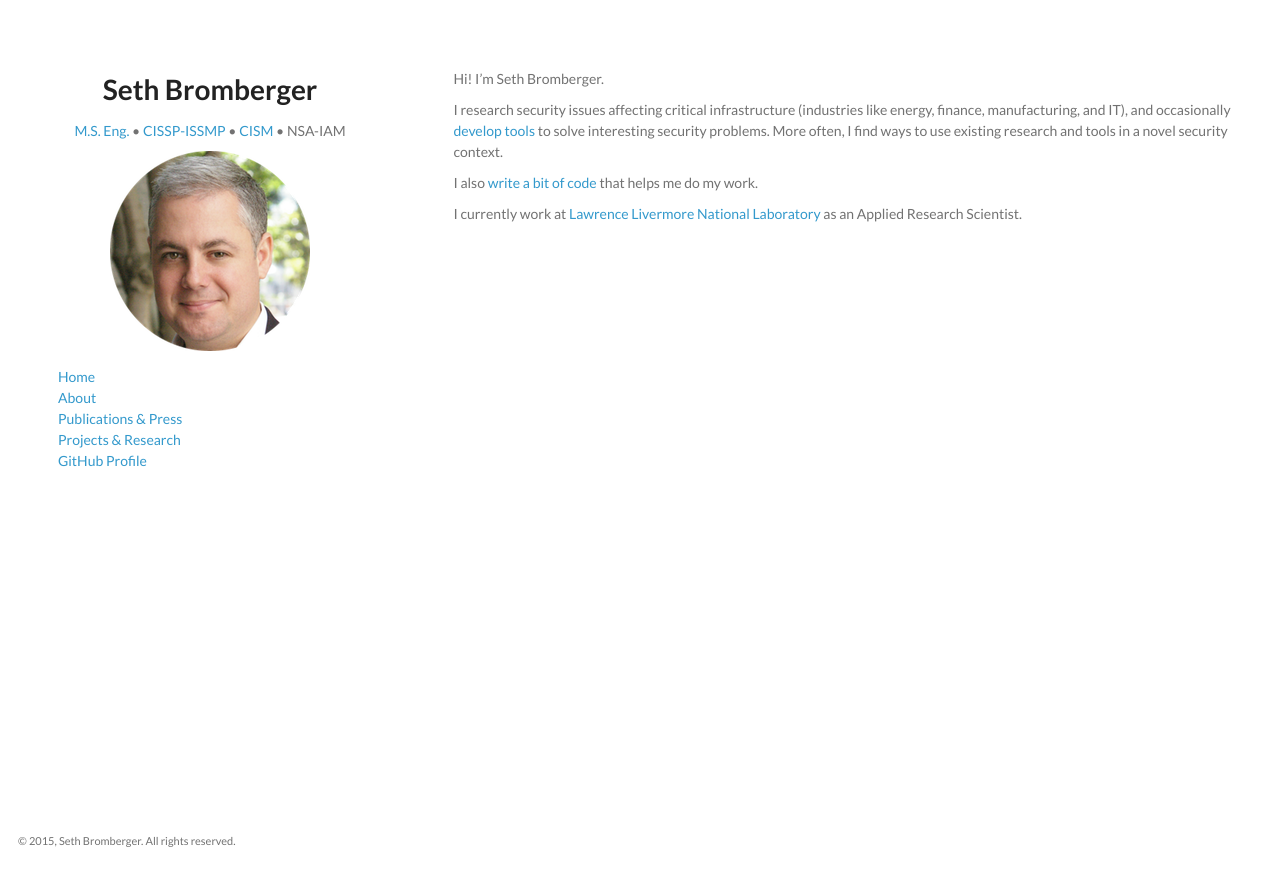
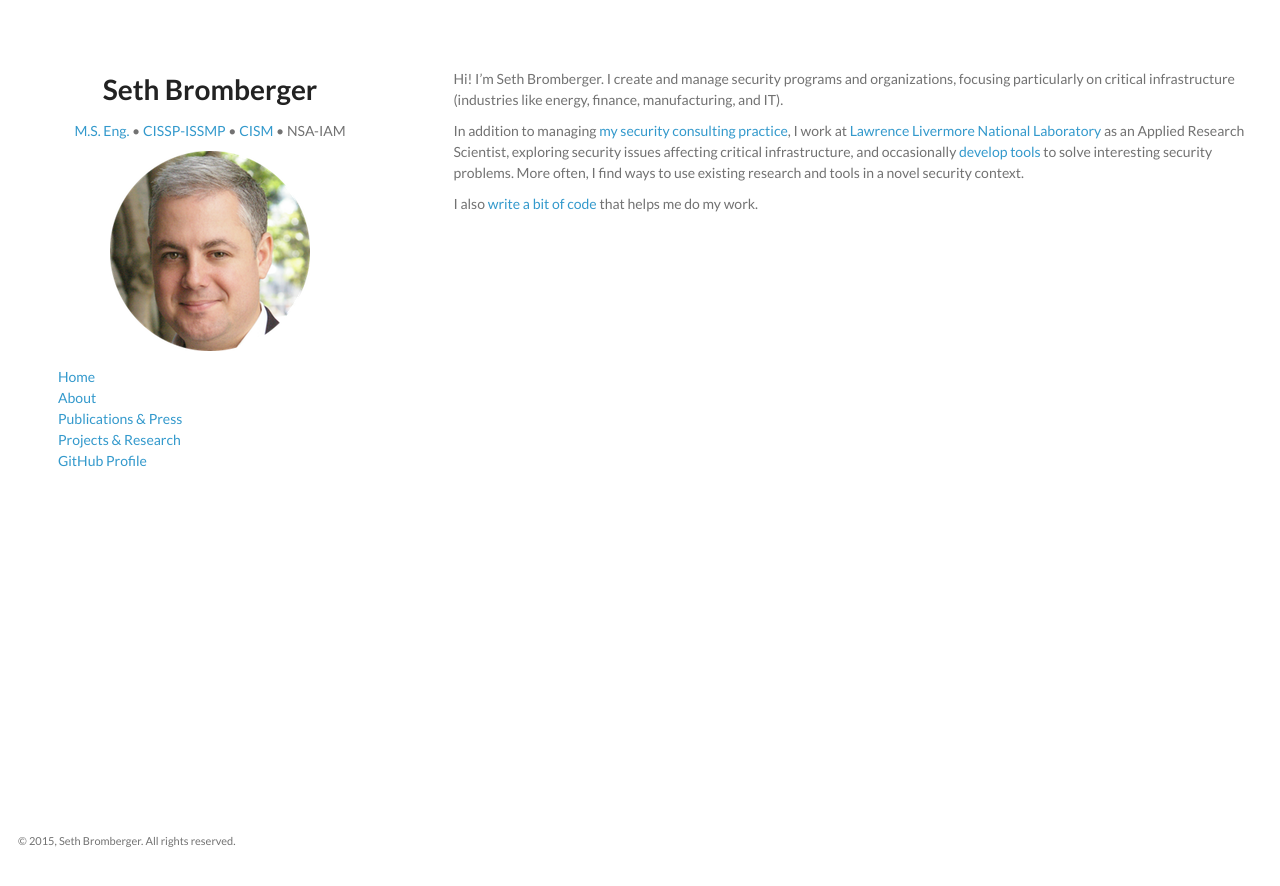
Before and after one commit to sbromberger/sbromberger.github.io, a Jekyll site: the page built from index.md, in a window 1280 px wide. Shown: the top 886 px of the page. Built offline with Jekyll 4.4.1, drawn with Linux system fonts in a browser that asks for light colours.

Commit message:
more detail in index.

```diff
--- a/_data/pubs.yml
+++ b/_data/pubs.yml
@@ -1,3 +1,7 @@
+-   title: "Industrial Control Systems Security"
+    venue: California Cyber Security Symposium
+    date: 30 September 2015
+
 -   title: "Cyber Risk Isn’t Always in the Computer"
     url: /pubs/Cyber_Risk_Isnt_Always_in_the_Computer_WSJ.pdf
     venue: Wall Street Journal
--- a/index.md
+++ b/index.md
@@ -2,10 +2,8 @@
 title: Seth Bromberger
 layout: default
 ---
-Hi! I'm Seth Bromberger.
+Hi! I'm Seth Bromberger. I create and manage security programs and organizations, focusing particularly on critical infrastructure (industries like energy, finance, manufacturing, and IT).
 
-I research security issues affecting critical infrastructure (industries like energy, finance, manufacturing, and IT), and occasionally [develop](/projects#topsight) [tools](http://netcanary.org) to solve interesting security problems. More often, I find ways to use existing research and tools in a novel security context.
+In addition to managing [my security consulting practice](http://www.ncisecurity.com), I work at [Lawrence Livermore National Laboratory](http://www.llnl.gov) as an Applied Research Scientist, exploring security issues affecting critical infrastructure, and occasionally [develop](/projects#topsight) [tools](http://netcanary.org) to solve interesting security problems. More often, I find ways to use existing research and tools in a novel security context.
 
 I also [write a bit of code](https://github.com/sbromberger) that helps me do my work.
-
-I currently work at [Lawrence Livermore National Laboratory](http://www.llnl.gov) as an Applied Research Scientist.
```
